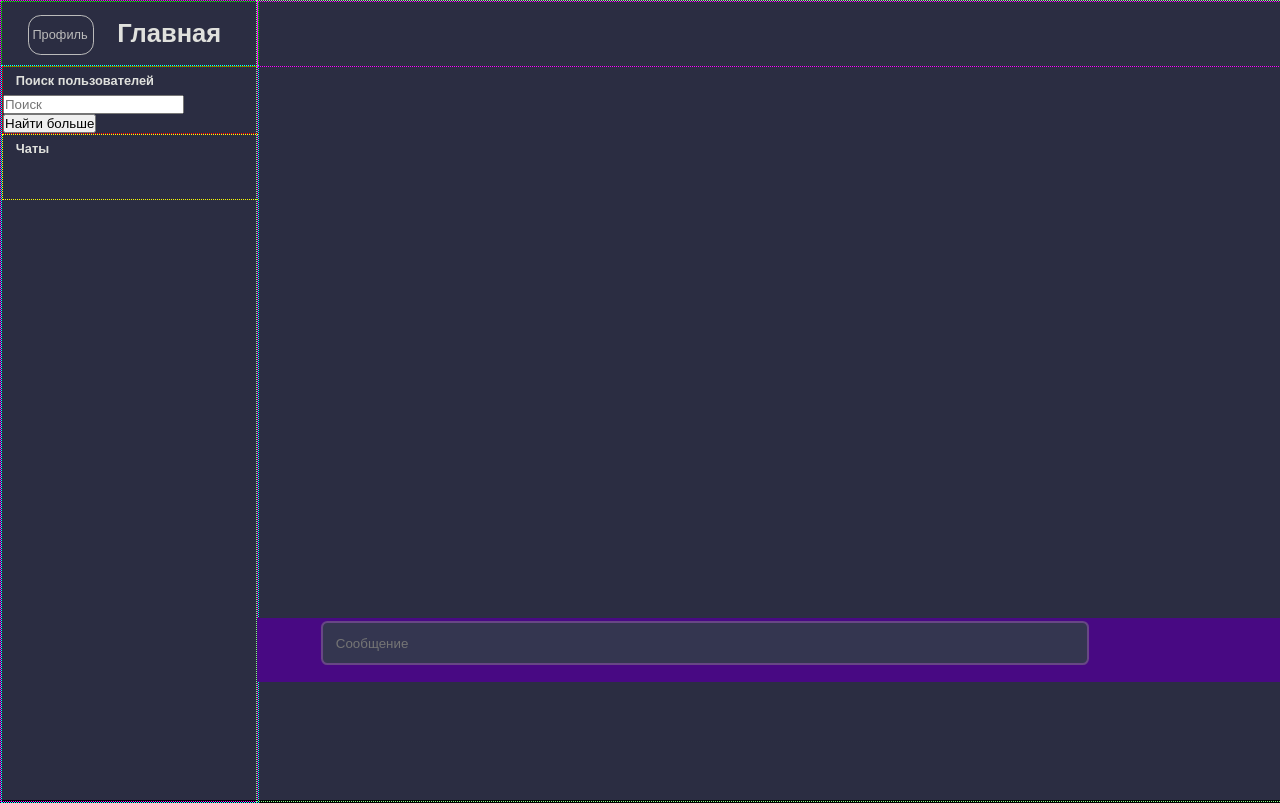
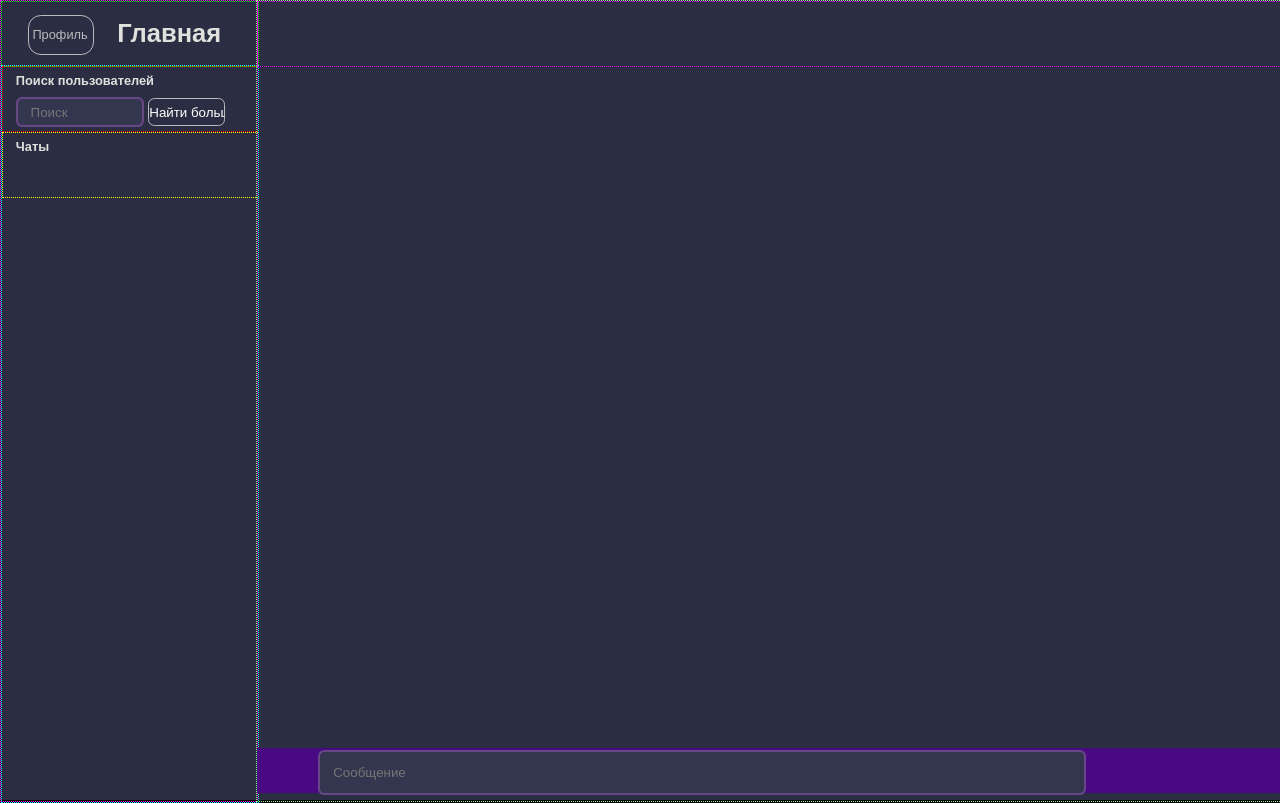
Before and after one commit to Nhrust/Project_TPP3, a Flask app: template templates/home.html in a window 1280 px wide. Run offline with Flask 3, Linux system fonts and the light colour scheme; the template is opened without the code that fills it, so the values that code supplies are empty; some libraries are stand-ins or nearby versions.

Commit message:
чуть-чуть похимичил с поиском пользователей

```diff
--- a/static/css/home.css
+++ b/static/css/home.css
@@ -183,14 +183,15 @@ h2 {
 	position:fixed;
 	background:rgb(72, 9, 131);
 	width: 80vw;
-	height:5vw;
-	top:48.3vw;
+	height:3.5vw;
+	top:93.5%;
 }
 
-input[type="text1"], select, textarea {
-    width: 60vw;
+input[type="text"], select, textarea{
+	width: 10vw;
+	height: 1vw;
     padding: 1vw;
-	margin-left:5vw;
+	margin-left:1vw;
     margin-top:0.2vw;
     display: inline-block;
     border: 0.2vw solid rgb(103, 71, 133);
@@ -199,3 +200,25 @@ input[type="text1"], select, textarea {
     background-color: #343650;
 	color:#fff;
 }
+
+input[type="submit"]{
+	width: 6vw;
+	height: 2.2vw;
+	border: 1px solid #bbb;
+	border-radius: 0.5vw;
+	background-color: transparent;
+	color:#fff;
+}
+
+input[type="text1"], select, textarea {
+    width: 60vw;
+    padding: 1vw;
+	margin-left:6%;
+    margin-top:0.2%;
+    display: inline-block;
+    border: 0.2vw solid rgb(103, 71, 133);
+    border-radius: 0.5vw;
+    box-sizing: border-box;
+    background-color: #343650;
+	color:#fff;
+}
```
